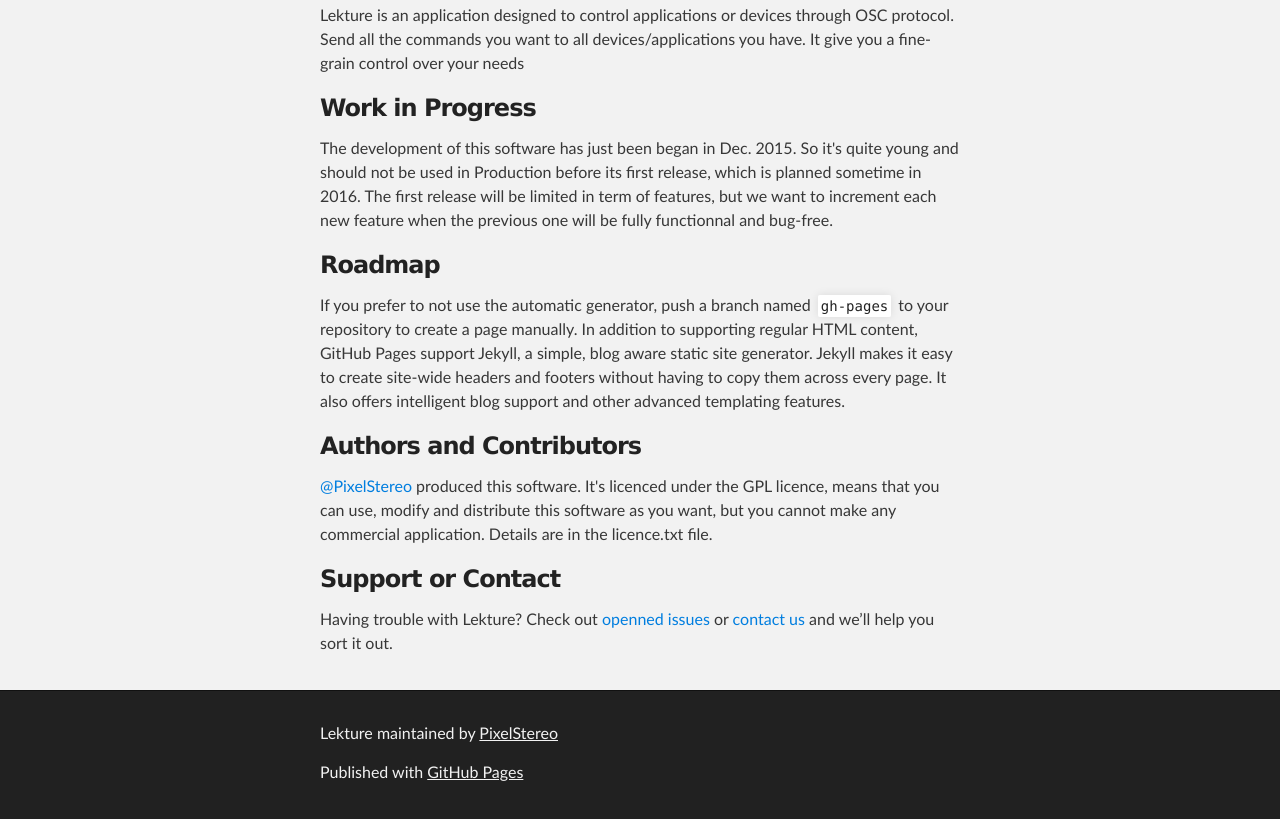
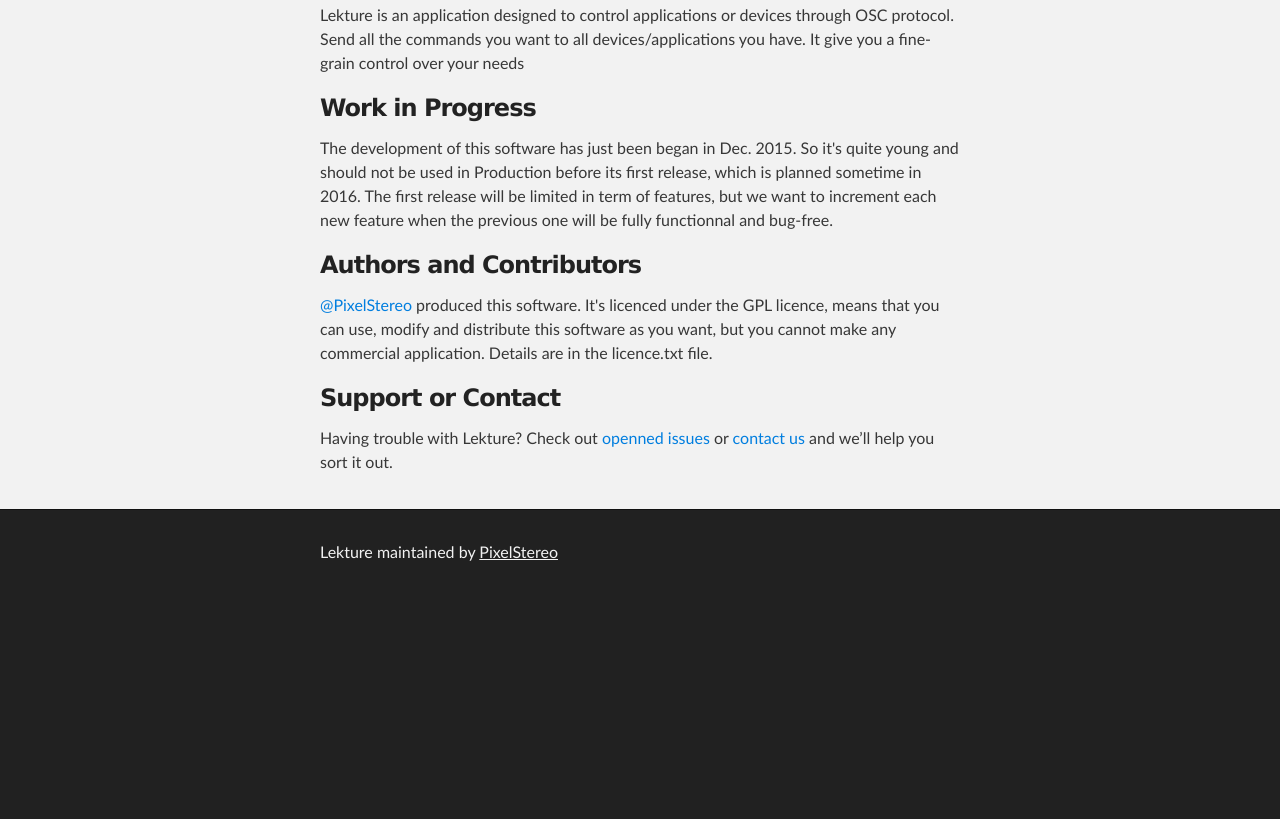
Before and after one commit to PixelStereo/lekture, a plain HTML site: page index.html in a window 1280 px wide. Shown: the part 303-1122 px from the top of the page. After the commit the page ends 902 px from the top, so only its background shows below. Drawn offline with Linux system fonts and the light colour scheme.

Commit message:
Update index.html

```diff
--- a/index.html
+++ b/index.html
@@ -43,11 +43,6 @@
 The first release will be limited in term of features, but we want to increment each new feature  when the previous one will be fully functionnal and bug-free.</p>
 
 <h3>
-<a id="roadmap" class="anchor" href="#roadmap" aria-hidden="true"><span class="octicon octicon-link"></span></a>Roadmap</h3>
-
-<p>If you prefer to not use the automatic generator, push a branch named <code>gh-pages</code> to your repository to create a page manually. In addition to supporting regular HTML content, GitHub Pages support Jekyll, a simple, blog aware static site generator. Jekyll makes it easy to create site-wide headers and footers without having to copy them across every page. It also offers intelligent blog support and other advanced templating features.</p>
-
-<h3>
 <a id="authors-and-contributors" class="anchor" href="#authors-and-contributors" aria-hidden="true"><span class="octicon octicon-link"></span></a>Authors and Contributors</h3>
 
 <p><a href="https://github.com/PixelStereo" class="user-mention">@PixelStereo</a> produced this software. It's licenced under the GPL licence, means that you can use, modify and distribute this software as you want, but you cannot make any commercial application. Details are in the licence.txt file.</p>
@@ -63,7 +58,6 @@
     <div id="footer_wrap" class="outer">
       <footer class="inner">
         <p class="copyright">Lekture maintained by <a href="https://github.com/PixelStereo">PixelStereo</a></p>
-        <p>Published with <a href="https://pages.github.com">GitHub Pages</a></p>
       </footer>
     </div>
 
```
